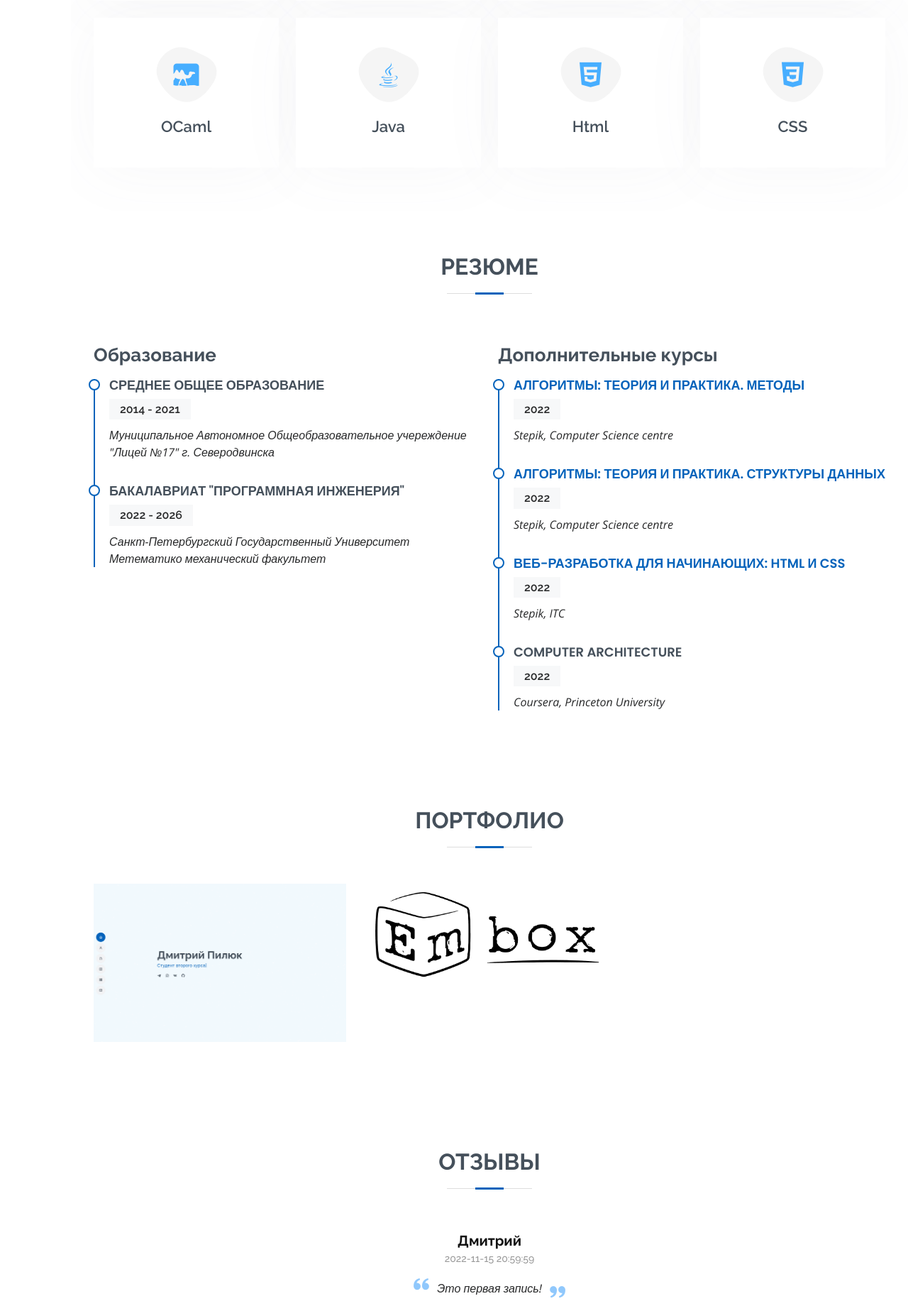
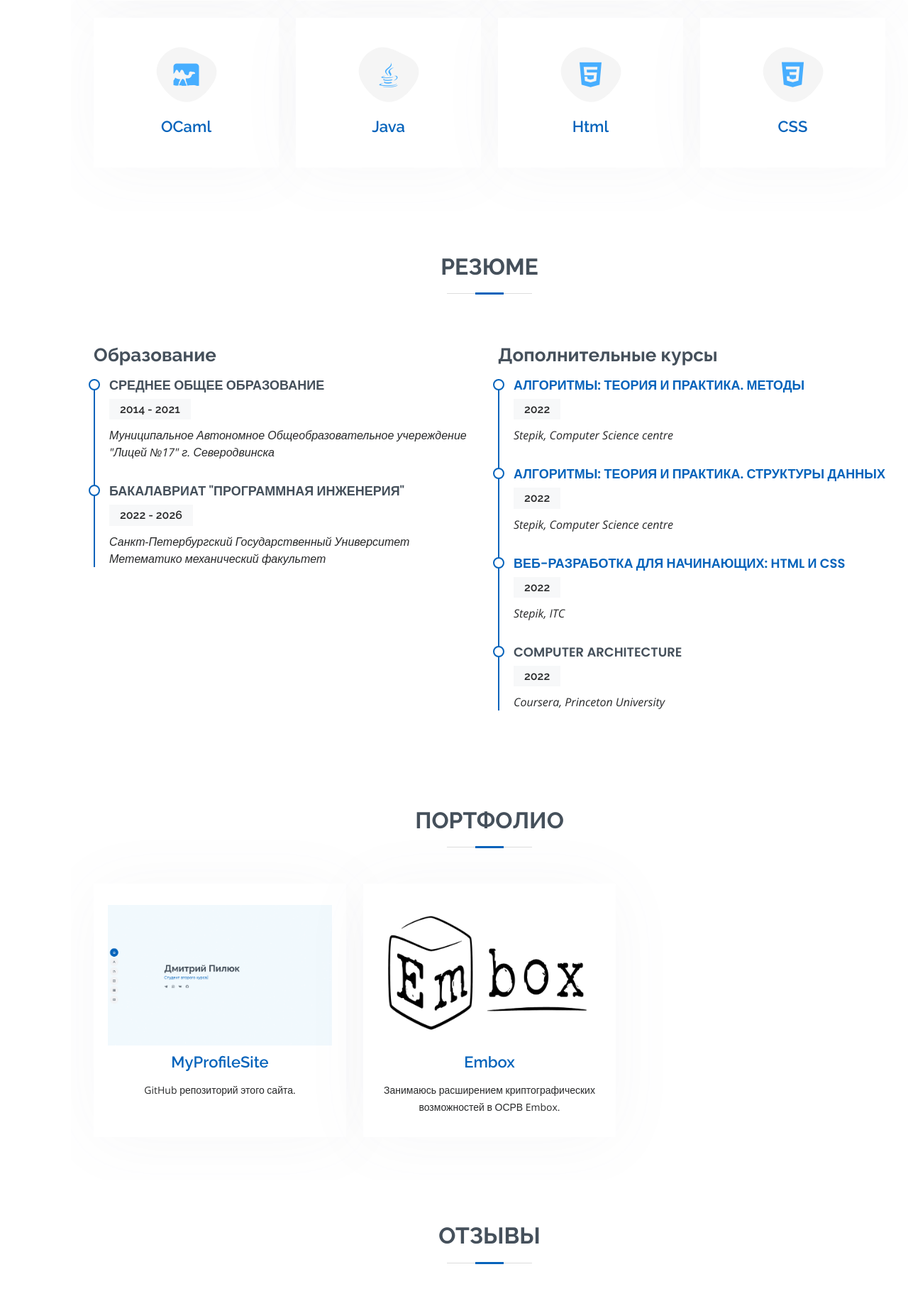
Before and after one commit to DmitryPilyuk/MyProfileSite, a Flask app: page / in a window 1280 px wide. Shown: the part 1763-3603 px from the top of the page at 71% size. Run offline with Flask 3, Linux system fonts and the light colour scheme; data comes from the database, SQL or seed files in the repository; some libraries are stand-ins or nearby versions.

Commit message:
Change portfolio

```diff
--- a/static/css/style.css
+++ b/static/css/style.css
@@ -900,7 +900,7 @@ section {
 }
 
 .services .icon-box h4 a {
-  color: #45505b;
+  color: #0563bb;
   transition: ease-in-out 0.3s;
 }
 
--- a/templates/index.html
+++ b/templates/index.html
@@ -311,53 +311,35 @@
     </div>
   </section><!-- End Resume Section -->
 
-  <!-- ======= Portfolio Section ======= -->
-  <section id="portfolio" class="portfolio section-bg">
+  <!-- ======= Services Section ======= -->
+    <section id="portfolio" class="services">
       <div class="container" data-aos="fade-up">
 
         <div class="section-title">
         <h2>Портфолио</h2>
         </div>
 
+        <div class="row">
 
-      <div class="row portfolio-container" data-aos="fade-up" data-aos-delay="200">
-
-        <div class="col-lg-4 col-md-6 portfolio-item filter-web">
-          <div class="portfolio-wrap">
+          <div class="col-lg-4 col-md-6 d-flex align-items-stretch" data-aos="zoom-in" data-aos-delay="200">
+            <div class="icon-box iconbox-orange ">
               <img src="static/img/portfolio/PersonalSite.png" class="img-fluid" alt="">
-            <div class="portfolio-info">
-              <h4>MyProfileSite</h4>
-              <p>Personal site</p>
-              <div class="portfolio-links">
-                <a href="static/img/portfolio/PersonalSite.png" data-gallery="portfolioGallery"
-                   class="portfolio-lightbox" title="Personal Site"><i class="bx bx-plus"></i></a>
-                <a href="https://github.com/DmitryPilyuk/MyProfileSite" target="_blank"><i class="bx bx-link"></i></a>
+              <h4><a href="https://github.com/DmitryPilyuk/MyProfileSite" target="_blank">MyProfileSite</a></h4>
+              <p>GitHub репозиторий этого сайта.</p>
             </div>
           </div>
+          <div class="col-lg-4 col-md-6 d-flex align-items-stretch mt-4 mt-md-0" data-aos="zoom-in" data-aos-delay="200">
+            <div class="icon-box iconbox-orange ">
+              <img src="static/img/portfolio/Embox_Logo.png" class="img-fluid" alt="">
+              <h4><a href="https://github.com/DmitryPilyuk/embox" target="_blank">Embox</a></h4>
+              <p>Занимаюсь расширением криптографических возможностей в ОСРВ Embox.</p>
             </div>
           </div>
 
-        <div class="col-lg-4 col-md-6 portfolio-item filter-web">
-          <div class="portfolio-wrap">
-            <img src="static/img/portfolio/Embox_Logo.png" class="img-fluid" alt="">
-            <div class="portfolio-info">
-              <h4>Embox</h4>
-              <p>Занимаюсь расширением криптографических возможнотей в ОСРВ Embox</p>
-              <div class="portfolio-links">
-                <a href="static/img/portfolio/Embox_Logo.png" data-gallery="portfolioGallery"
-                   class="portfolio-lightbox" title="Занимаюсь расширением криптографических возможнотей в ОСРВ Embox"><i class="bx bx-plus"></i></a>
-                <a href="https://github.com/DmitryPilyuk/embox" target="_blank"><i class="bx bx-link"></i></a>
-              </div>
-            </div>
-          </div>
         </div>
 
-
-
-
       </div>
-    </div>
-  </section><!-- End Portfolio Section -->
+    </section><!-- End Services Section -->
 
   <!-- ======= Testimonials Section ======= -->
   <section id="testimonials" class="testimonials section-bg">
```
Also changed, not shown: static/img/portfolio/Embox_Logo.png. Lines whose indentation alone changed are shown as unchanged.
